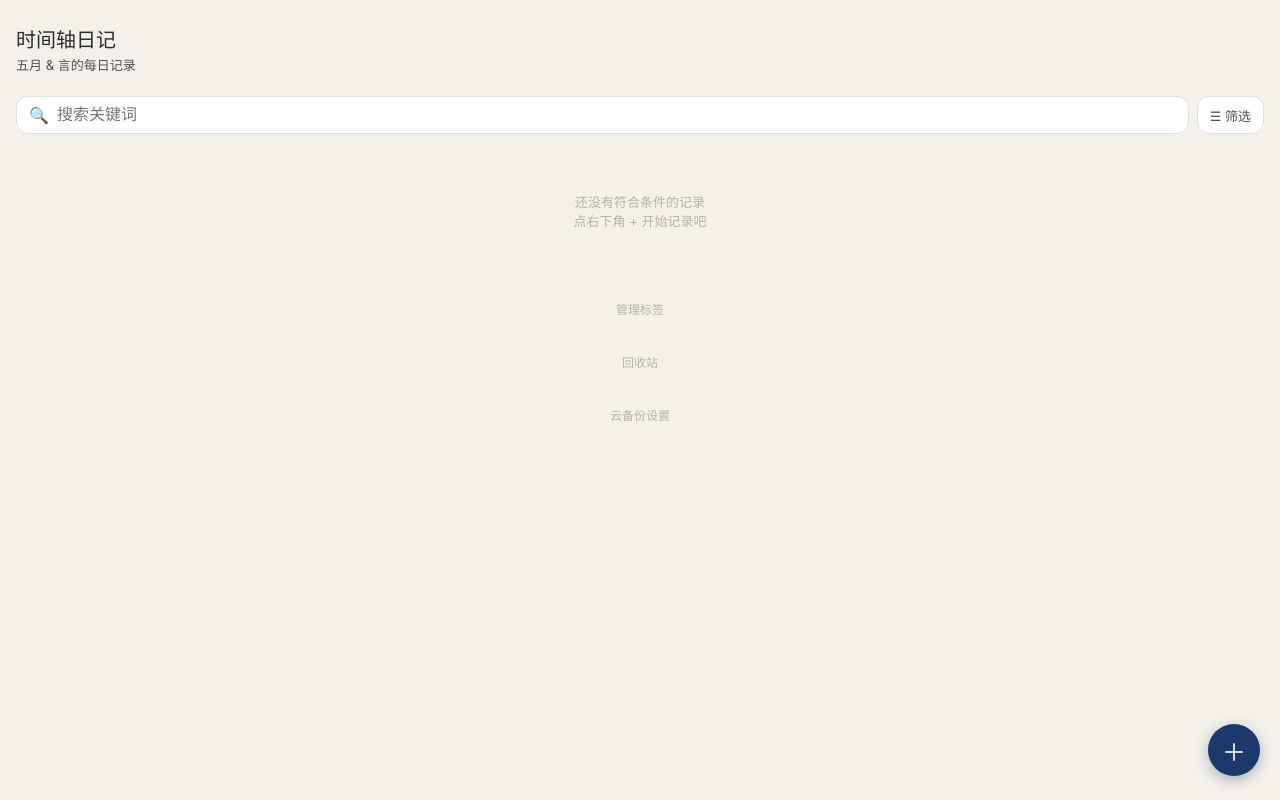
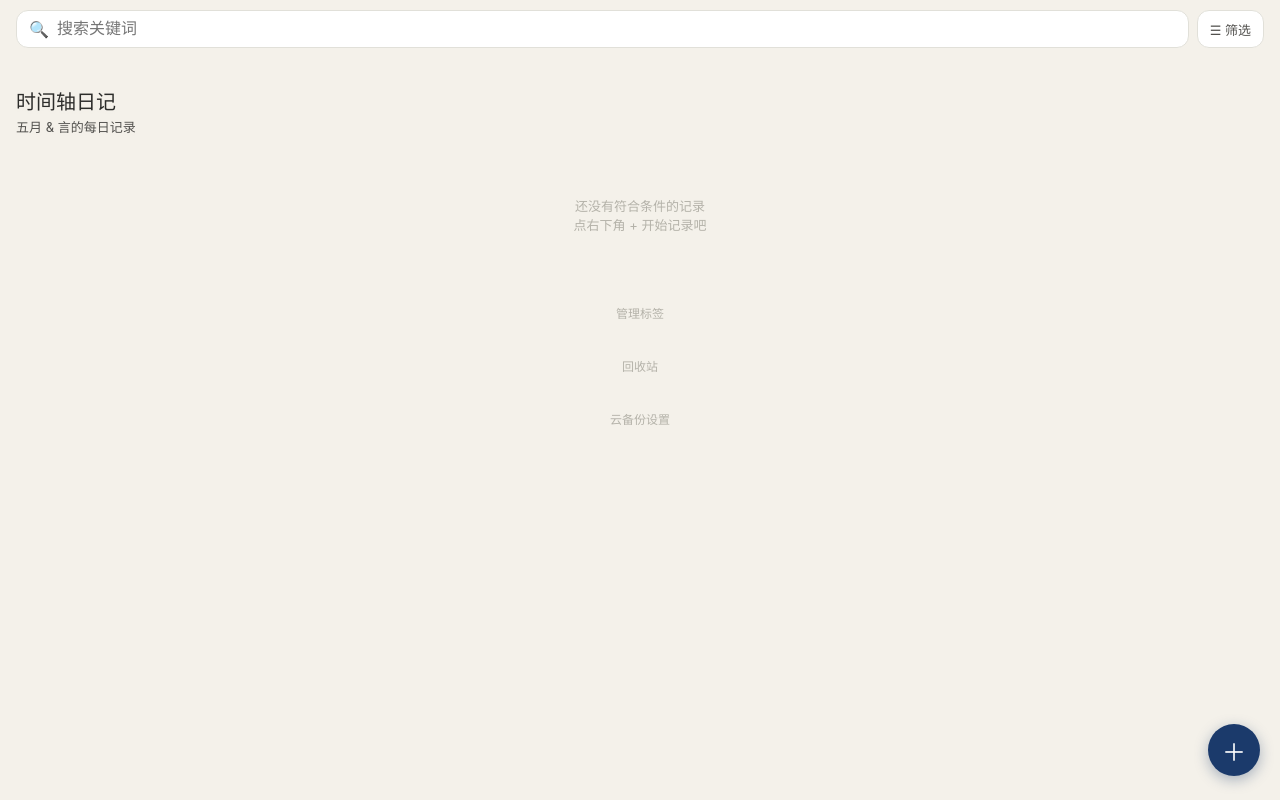
Before and after one commit to sugatsu7-claude/timeline-diary, a plain HTML site: page index.html in a window 1280 px wide. Drawn offline with Linux system fonts and the light colour scheme.

Commit message:
Fix top filter position

```diff
--- a/index.html
+++ b/index.html
@@ -13,7 +13,7 @@
     font-family: -apple-system, BlinkMacSystemFont, "Segoe UI", sans-serif;
     background: #F4F1EA;
     color: #2C2C2A;
-    padding: env(safe-area-inset-top) 16px 100px;
+    padding: calc(env(safe-area-inset-top) + 62px) 16px 100px;
     min-height: 100vh;
     position: relative;
   }
@@ -38,10 +38,11 @@
   .toolbar {
     display: flex;
     gap: 8px;
-    margin-bottom: 10px;
     flex-wrap: wrap;
-    position: sticky;
+    position: fixed;
     top: env(safe-area-inset-top);
+    left: 16px;
+    right: 16px;
     z-index: 40;
     padding: 10px 0 8px;
   }
```
